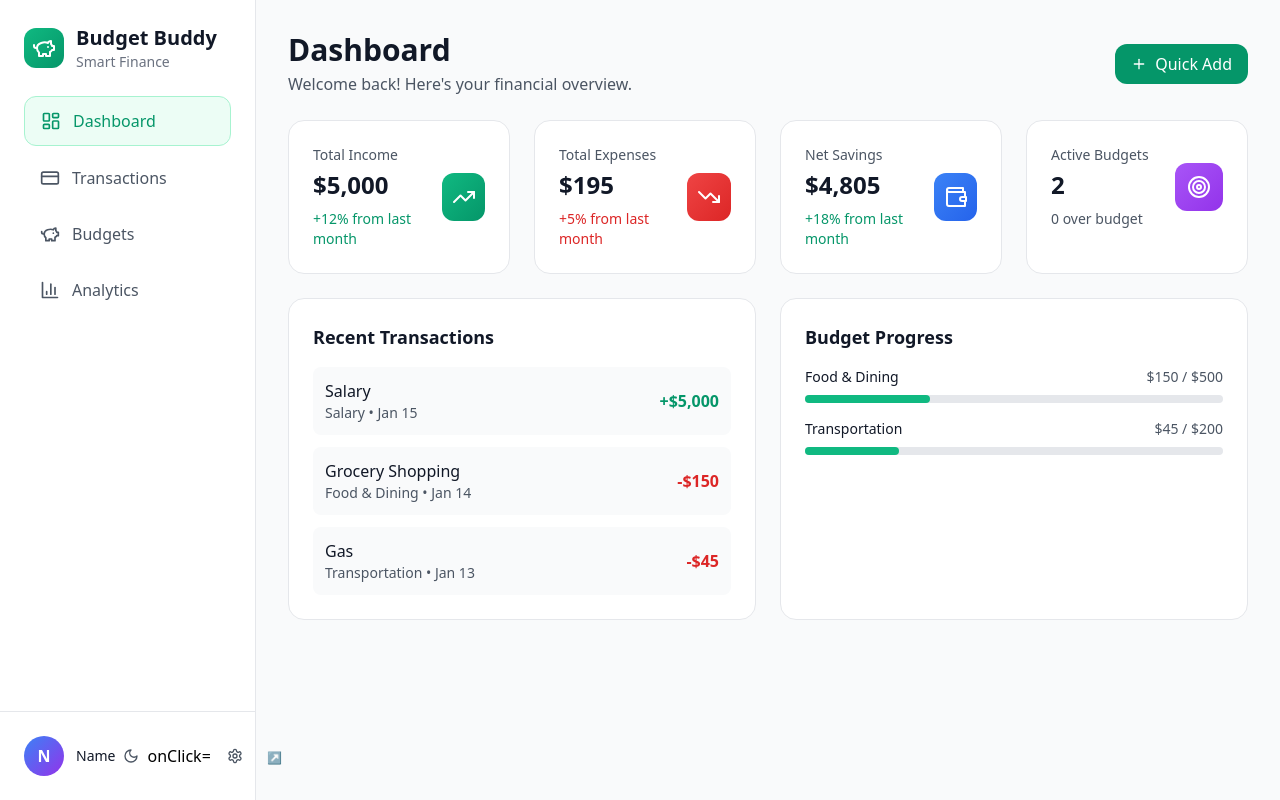
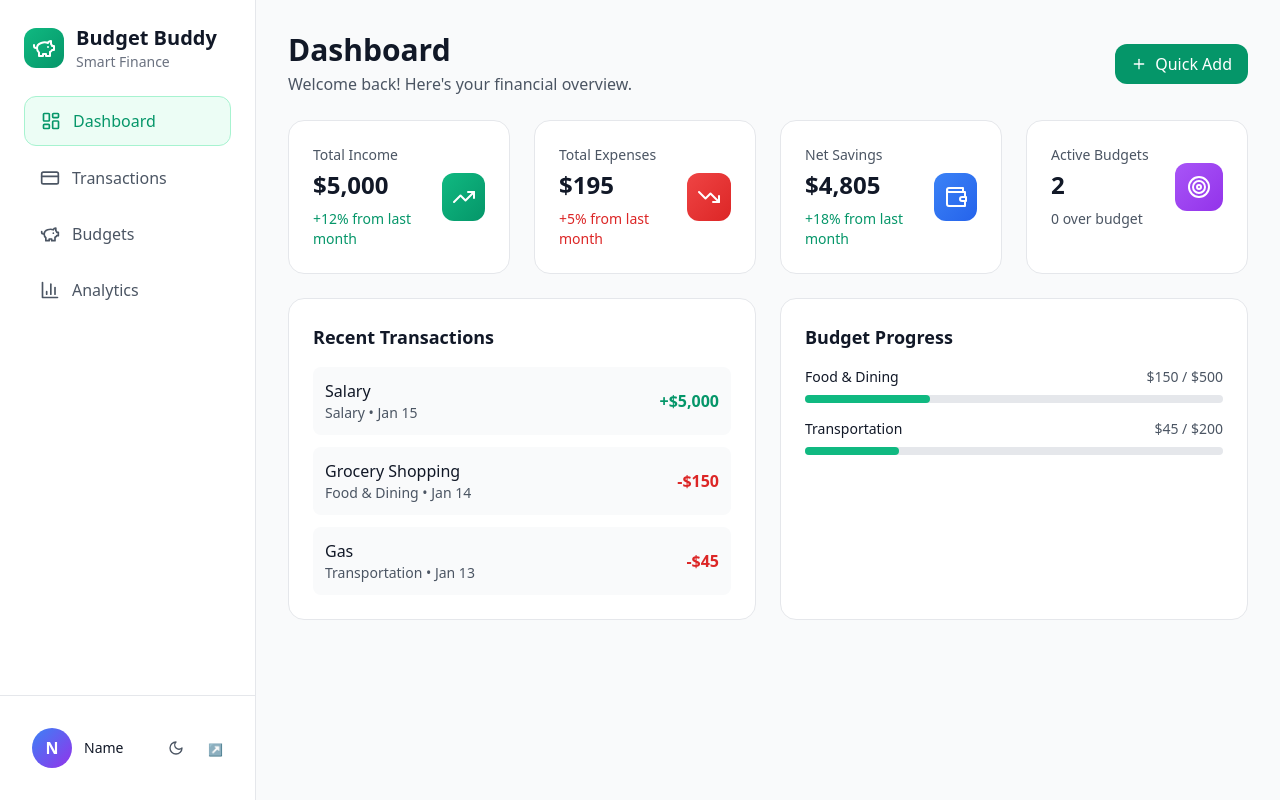
Before and after one commit to moscode2/Budgetbuddy, a React (Vite) app: page / in a window 1280 px wide. Both pictures are taken after typing "name@example.com", "Sample123" into the empty fields and a click on the button "Sign In". Built offline with nearby package versions, Linux system fonts and the light colour scheme.

Commit message:
Make User Profile Clickable for Settings

```diff
--- a/src/components/Sidebar.tsx
+++ b/src/components/Sidebar.tsx
@@ -65,7 +65,10 @@ export function Sidebar() {
 
       <div className="p-6 border-t border-gray-200 dark:border-gray-700">
         <div className="flex items-center justify-between">
-          <div className="flex items-center space-x-3">
+          <button
+            onClick={() => setIsSettingsOpen(true)}
+            className="flex items-center space-x-3 flex-1 p-2 rounded-lg hover:bg-gray-50 dark:hover:bg-gray-800 transition-colors text-left"
+          >
             <div className="w-10 h-10 bg-gradient-to-br from-blue-500 to-purple-600 rounded-full flex items-center justify-center">
               <span className="text-white font-semibold">
                 {authState.user?.name?.charAt(0).toUpperCase() || 'U'}
@@ -76,7 +79,7 @@ export function Sidebar() {
                 {authState.user?.name || 'User'}
               </p>
             </div>
-          </div>
+          </button>
 
           <div className="flex items-center space-x-2">
             <button
@@ -88,11 +91,6 @@ export function Sidebar() {
               ) : (
                 <Sun className="w-4 h-4 text-gray-600 dark:text-gray-300" />
               )}
-            </button>
-
-              onClick={() => setIsSettingsOpen(true)}
-            <button className="p-2 rounded-lg hover:bg-gray-100 dark:hover:bg-gray-800 transition-colors">
-              <Settings className="w-4 h-4 text-gray-600 dark:text-gray-300" />
             </button>
 
             <button
```
